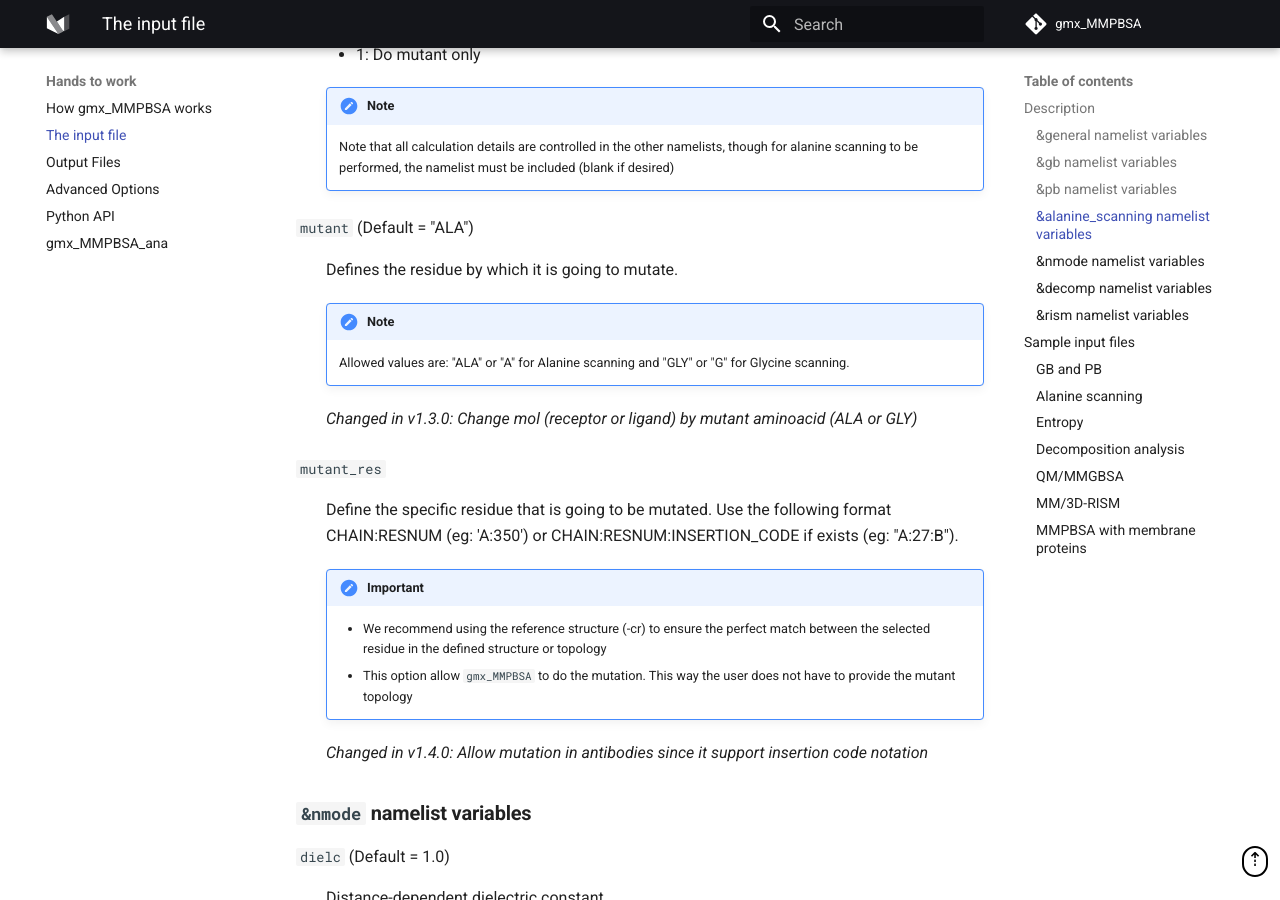
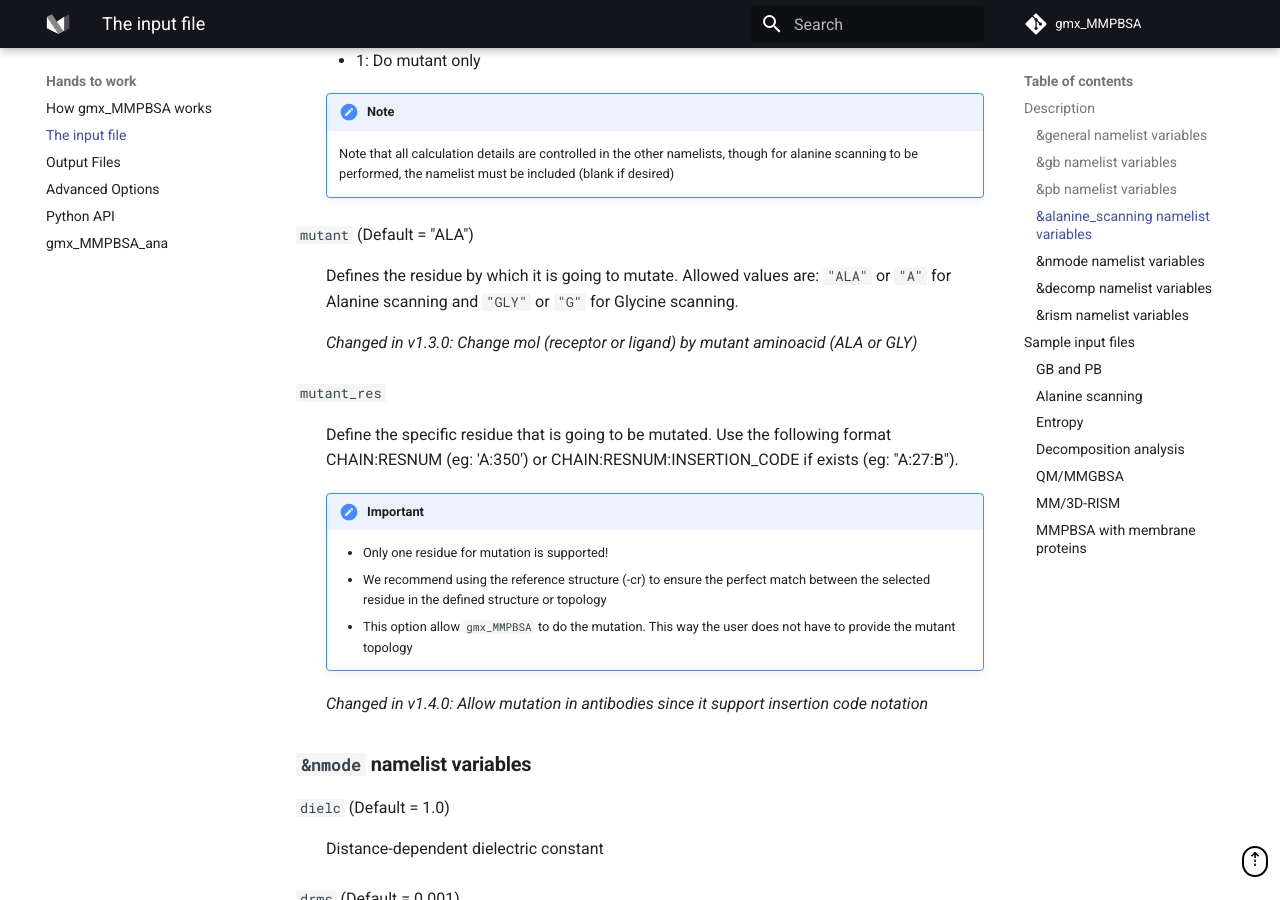
Before and after one commit to Valdes-Tresanco-MS/gmx_MMPBSA, an MkDocs documentation site: the page built from docs/input_file.md, in a window 1280 px wide and 900 px high, scrolled down 11539 px. Built offline with MkDocs 1.6.1 and Material for MkDocs 9.7.7, drawn with Linux system fonts in a browser that asks for light colours; comment, search, counter and statistics services are not loaded; some of the changed text lies outside the part shown.

Commit message:
update input_file

```diff
--- a/docs/input_file.md
+++ b/docs/input_file.md
@@ -51,7 +51,7 @@ is suppressed, so only the error message is printed. If `debug_printlevel` is se
 printed, which aids in debugging of issues. (Default = 0) (Advanced Option)
 
     _Changed in v1.2.0: Now `gmx_MMPBSA` shows the command-line used to build AMBER topologies when
-    `debug_printlevel = 1 or higher_
+    `debug_printlevel = 1` or higher_
 
 `startframe` (Default = 1)
 :   The frame from which to begin extracting snapshots from the full, concatenated trajectory comprised of
@@ -410,10 +410,8 @@ Avoid inconsistencies with defined internal temperature (298.15 K) when `nmode`
         performed, the namelist must be included (blank if desired)
 
 `mutant` (Default = "ALA")
-:   Defines the residue by which it is going to mutate.
-
-    !!! note
-        Allowed values are: "ALA" or "A" for Alanine scanning and "GLY" or "G" for Glycine scanning.
+:   Defines the residue by which it is going to mutate. Allowed values are: `"ALA"` or `"A"` for Alanine scanning and
+    `"GLY"` or `"G"` for Glycine scanning.
 
     _Changed in v1.3.0: Change mol (receptor or ligand) by mutant aminoacid (ALA or GLY)_
 
@@ -422,6 +420,7 @@ Avoid inconsistencies with defined internal temperature (298.15 K) when `nmode`
 CHAIN:RESNUM:INSERTION_CODE if exists (eg: "A:27:B").
 
     !!! important
+        * Only one residue for mutation is supported!
         * We recommend using the reference structure (-cr) to ensure the perfect match between the selected residue in
         the defined structure or topology
         * This option allow `gmx_MMPBSA` to do the mutation. This way the user does not have to provide the mutant
```
Also changed, not shown: other parts of docs/input_file.md (+4 -4 lines).
